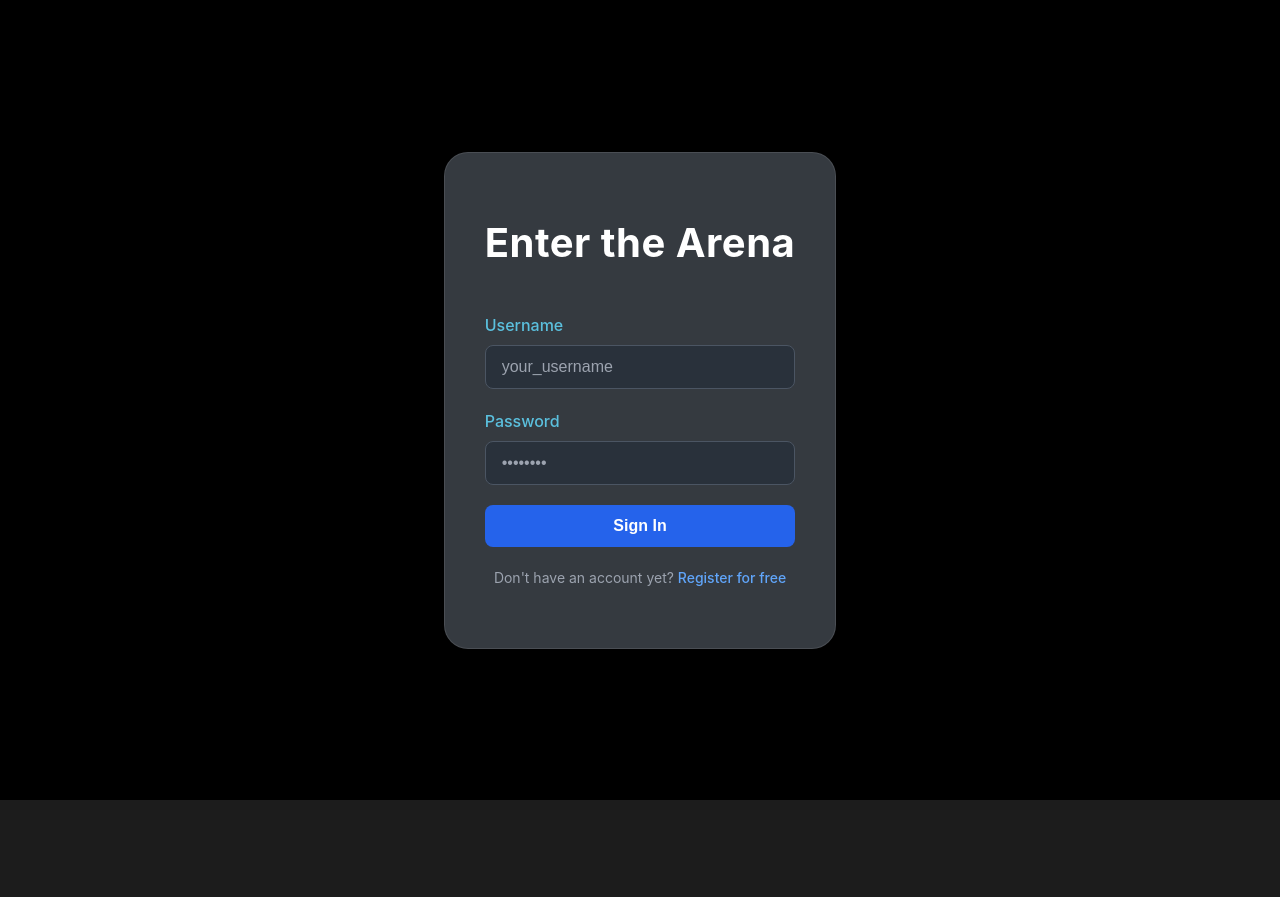
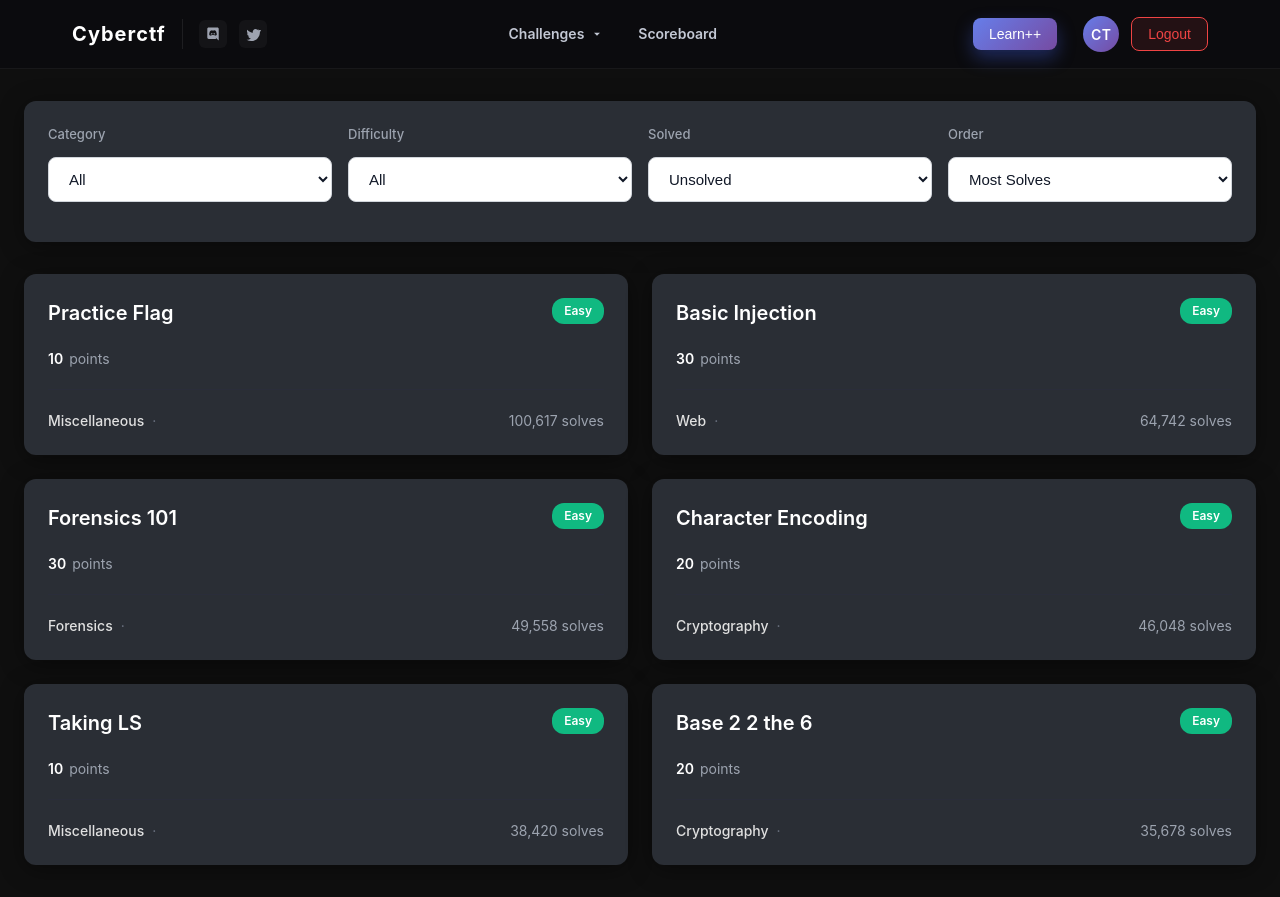
Before and after one commit to Pravith1/ctf_frontend, a React app in the folder ctf/: page /challenge in a window 1280 px wide. Before the commit this address led to /login. Before the commit the page ends 800 px from the top, so only its background shows below. Built offline with nearby package versions, Linux system fonts and the light colour scheme; sample sign-in values are in the browser's storage; the HTML template or start-up script is replaced by a standard one.

Commit message:
done with login

```diff
--- a/ctf/src/components/layout/CTFHeader.jsx
+++ b/ctf/src/components/layout/CTFHeader.jsx
@@ -55,14 +55,14 @@ export default function CTFHeader() {
     return () => window.removeEventListener('scroll', handleScroll);
   }, []);
 
-  const handleLogout = () => {
-    logout();
+  const handleLogout = async () => {
+    await logout();
     navigate('/');
   };
 
   const userInitials = useMemo(() => {
-    if (!user?.username) return '';
-    return user.username
+    if (!user?.team_name) return 'CT';
+    return user.team_name
       .split(' ')
       .map(part => part.charAt(0).toUpperCase())
       .slice(0, 2)
@@ -114,6 +114,74 @@ export default function CTFHeader() {
         </nav>
 
         <div className="ctf-actions">
+          <button
+            className="notification-btn"
+            aria-label="Notifications"
+            style={{ background: 'none', border: 'none', cursor: 'pointer', color: 'inherit' }}
+          >
+            <BellIcon />
+          </button>
+          <button
+            className="learn-btn"
+            onClick={() => navigate('/learn')}
+            style={{
+              padding: '8px 16px',
+              background: 'linear-gradient(135deg, #667eea 0%, #764ba2 100%)',
+              border: 'none',
+              borderRadius: '8px',
+              color: 'white',
+              fontSize: '14px',
+              fontWeight: '500',
+              cursor: 'pointer',
+              marginRight: '12px'
+            }}
+          >
+            Learn++
+          </button>
+          <div className="user-menu" style={{ position: 'relative', display: 'inline-flex', alignItems: 'center', gap: '12px' }}>
+            <div
+              className="user-avatar"
+              style={{
+                width: '36px',
+                height: '36px',
+                borderRadius: '50%',
+                background: 'linear-gradient(135deg, #667eea 0%, #764ba2 100%)',
+                display: 'flex',
+                alignItems: 'center',
+                justifyContent: 'center',
+                fontSize: '14px',
+                fontWeight: '600',
+                color: 'white'
+              }}
+            >
+              {userInitials}
+            </div>
+            <button
+              onClick={handleLogout}
+              className="logout-btn"
+              style={{
+                padding: '8px 16px',
+                background: 'rgba(239, 68, 68, 0.1)',
+                border: '1px solid #ef4444',
+                borderRadius: '8px',
+                color: '#ef4444',
+                fontSize: '14px',
+                fontWeight: '500',
+                cursor: 'pointer',
+                transition: 'all 0.2s ease'
+              }}
+              onMouseEnter={(e) => {
+                e.target.style.background = '#ef4444';
+                e.target.style.color = 'white';
+              }}
+              onMouseLeave={(e) => {
+                e.target.style.background = 'rgba(239, 68, 68, 0.1)';
+                e.target.style.color = '#ef4444';
+              }}
+            >
+              Logout
+            </button>
+          </div>
         </div>
       </div>
     </header>
--- a/ctf/src/context/AuthContext.jsx
+++ b/ctf/src/context/AuthContext.jsx
@@ -1,74 +1,121 @@
 import React, { createContext, useContext, useState, useEffect } from 'react';
+import * as api from '../api';
 
 const AuthContext = createContext(null);
 
 export const AuthProvider = ({ children }) => {
   const [user, setUser] = useState(null);
   const [isLoading, setIsLoading] = useState(true);
+  const [isAdminUser, setIsAdminUser] = useState(false);
 
   // Check if user is logged in on mount
   useEffect(() => {
     const storedUser = localStorage.getItem('user');
-    const token = localStorage.getItem('token');
 
-    if (storedUser && token) {
+    if (storedUser) {
       try {
-        setUser(JSON.parse(storedUser));
+        const userData = JSON.parse(storedUser);
+        setUser(userData);
+        // Set admin status from user field (fallback until backend endpoint is ready)
+        setIsAdminUser(userData.field === 'admin');
       } catch (error) {
         console.error('Error parsing stored user:', error);
         localStorage.removeItem('user');
-        localStorage.removeItem('token');
       }
     }
     setIsLoading(false);
   }, []);
 
-  // Login function - will be called from LoginPage
+  // Check admin status from backend (optional - only if endpoint exists)
+  const checkAdminStatus = async () => {
+    try {
+      const response = await api.checkAdmin();
+      // Backend returns: { isAdmin: true/false }
+      setIsAdminUser(response.isAdmin === true);
+    } catch (error) {
+      // If endpoint doesn't exist (404), fall back to field check
+      console.log('Admin endpoint not available, using field check');
+      setIsAdminUser(user?.field === 'admin');
+    }
+  };
+
+  // Signup function - matches backend: { email, team_name, password, year }
+  const signup = async (signupData) => {
+    try {
+      const response = await api.signup(signupData);
+
+      // Backend returns: { user: { email, team_name, year, field } }
+      // Cookie is set automatically by backend
+      const userData = {
+        email: response.user.email,
+        team_name: response.user.team_name,
+        year: response.user.year,
+        field: response.user.field
+      };
+
+      localStorage.setItem('user', JSON.stringify(userData));
+      setUser(userData);
+
+      // Set admin status based on field
+      setIsAdminUser(userData.field === 'admin');
+
+      return { success: true, user: userData };
+    } catch (error) {
+      console.error('Signup error:', error);
+      const message = error.response?.data?.message || 'Signup failed. Please try again.';
+      return { success: false, message };
+    }
+  };
+
+  // Login function - matches backend: { team_name, password }
   const login = async (credentials) => {
     try {
-      const dummyResponse = {
-        success: true,
-        token: 'dummy-jwt-token-' + Date.now(),
-        user: {
-          id: 1,
-          username: credentials.username,
-          email: credentials.email || `${credentials.username}@example.com`,
-          isAdmin: credentials.username === 'admin', // Set to true if username is 'admin'
-          country: 'IN',
-          points: 0
-        }
+      const response = await api.login(credentials);
+
+      // Backend returns: { user: { email, team_name, year, field } }
+      // Cookie is set automatically by backend
+      const userData = {
+        email: response.user.email,
+        team_name: response.user.team_name,
+        year: response.user.year,
+        field: response.user.field
       };
 
-      if (dummyResponse.success) {
-        // Store token
-        localStorage.setItem('token', dummyResponse.token);
+      localStorage.setItem('user', JSON.stringify(userData));
+      setUser(userData);
 
-        // Store user data
-        localStorage.setItem('user', JSON.stringify(dummyResponse.user));
+      // Check admin status from backend
+      await checkAdminStatus();
 
-        // Update state
-        setUser(dummyResponse.user);
-
-        return { success: true, user: dummyResponse.user };
-      } else {
-        return { success: false, message: 'Invalid credentials' };
-      }
+      return { success: true, user: userData };
     } catch (error) {
       console.error('Login error:', error);
-      return { success: false, message: 'Login failed. Please try again.' };
+      const message = error.response?.data?.message || 'Login failed. Please try again.';
+      return { success: false, message };
     }
   };
 
   // Logout function
-  const logout = () => {
-    localStorage.removeItem('token');
-    localStorage.removeItem('user');
-    setUser(null);
+  const logout = async () => {
+    try {
+      await api.logout();
+      localStorage.removeItem('user');
+      setUser(null);
+      setIsAdminUser(false);
+      return { success: true };
+    } catch (error) {
+      console.error('Logout error:', error);
+      // Even if API call fails, clear local state
+      localStorage.removeItem('user');
+      setUser(null);
+      setIsAdminUser(false);
+      return { success: false, message: error.message };
+    }
   };
 
   // Check if user is admin
   const isAdmin = () => {
-    return user?.isAdmin === true;
+    return isAdminUser === true;
   };
 
   // Check if user is authenticated
@@ -79,6 +126,7 @@ export const AuthProvider = ({ children }) => {
   const value = {
     user,
     isLoading,
+    signup,
     login,
     logout,
     isAdmin,
--- a/ctf/src/pages/LoginPage.jsx
+++ b/ctf/src/pages/LoginPage.jsx
@@ -5,15 +5,17 @@ import "./LoginPage.css"
 
 export default function ArenaLogin() {
 	const navigate = useNavigate();
-	const { login } = useAuth();
+	const { login, signup } = useAuth();
 	const [isLogin, setIsLogin] = useState(true);
 	const [formData, setFormData] = useState({
-		username: '',
+		team_name: '',
 		email: '',
 		password: '',
-		confirmPassword: ''
+		confirmPassword: '',
+		year: ''
 	});
 	const [isHovered, setIsHovered] = useState(false);
+	const [error, setError] = useState('');
 
 	const handleInputChange = (e) => {
 		setFormData({
@@ -23,50 +25,63 @@ export default function ArenaLogin() {
 	};
 
 	const handleSubmit = async () => {
+		setError('');
+
 		if (isLogin) {
-			// Login logic (only username + password)
-			if (!formData.username || !formData.password) {
-				alert('Please enter username and password');
+			// Login logic - backend expects: { team_name, password }
+			if (!formData.team_name || !formData.password) {
+				setError('Please enter team name and password');
 				return;
 			}
 
-			const result = await login({ username: formData.username, password: formData.password });
+			const result = await login({
+				team_name: formData.team_name,
+				password: formData.password
+			});
 
 			if (result.success) {
-				// Redirect based on role
-				navigate(result.role === 'admin' ? '/admin' : '/leaderboard');
+				// Redirect based on user field
+				navigate(result.user.field === 'admin' ? '/admin' : '/leaderboard');
 			} else {
-				alert(result.message || 'Login failed');
+				setError(result.message || 'Login failed');
 			}
 		} else {
-			// Register logic (username + email + password + confirmPassword)
-			if (!formData.username || !formData.email || !formData.password || !formData.confirmPassword) {
-				alert('Please fill all fields');
+			// Signup logic - backend expects: { email, team_name, password, year }
+			if (!formData.email || !formData.team_name || !formData.password || !formData.confirmPassword || !formData.year) {
+				setError('Please fill all fields');
+				return;
+			}
+
+			// Validate email domain
+			if (!formData.email.endsWith('@psgtech.ac.in')) {
+				setError('Please use your official PSG Tech email (@psgtech.ac.in)');
 				return;
 			}
 
 			if (formData.password !== formData.confirmPassword) {
-				alert('Passwords do not match');
+				setError('Passwords do not match');
 				return;
 			}
 
-			const result = await login({
-				username: formData.username,
+			const result = await signup({
 				email: formData.email,
-				password: formData.password
+				team_name: formData.team_name,
+				password: formData.password,
+				year: parseInt(formData.year)
 			});
 
 			if (result.success) {
-				navigate(result.role === 'admin' ? '/admin' : '/leaderboard');
+				navigate('/leaderboard');
 			} else {
-				alert(result.message || 'Registration failed');
+				setError(result.message || 'Registration failed');
 			}
 		}
 	};
 
 	const toggleMode = () => {
 		setIsLogin(!isLogin);
-		setFormData({ username: '', email: '', password: '', confirmPassword: '' });
+		setFormData({ team_name: '', email: '', password: '', confirmPassword: '', year: '' });
+		setError('');
 	};
 
 	return (
@@ -78,32 +93,66 @@ export default function ArenaLogin() {
 			>
 				<h1 className="login-title">{isLogin ? 'Enter the Arena' : 'Join the Arena'}</h1>
 
+				{error && (
+					<div style={{
+						background: 'rgba(239, 68, 68, 0.1)',
+						border: '1px solid #ef4444',
+						color: '#ef4444',
+						padding: '12px',
+						borderRadius: '8px',
+						marginBottom: '16px',
+						fontSize: '14px'
+					}}>
+						{error}
+					</div>
+				)}
+
 				<div>
-					{/* Username */}
+					{/* Team Name */}
 					<div className="form-group">
-						<label className="form-label">Username</label>
+						<label className="form-label">Team Name</label>
 						<input
 							type="text"
-							name="username"
-							value={formData.username}
+							name="team_name"
+							value={formData.team_name}
 							onChange={handleInputChange}
-							placeholder="your_username"
+							placeholder="your_team_name"
 							className="form-input"
 						/>
 					</div>
 
-					{/* Email only for register */}
+					{/* Email only for signup */}
 					{!isLogin && (
 						<div className="form-group">
-							<label className="form-label">Email</label>
+							<label className="form-label">Email (@psgtech.ac.in)</label>
 							<input
 								type="email"
 								name="email"
 								value={formData.email}
 								onChange={handleInputChange}
-								placeholder="your.email@example.com"
+								placeholder="your.email@psgtech.ac.in"
 								className="form-input"
 							/>
+						</div>
+					)}
+
+					{/* Year only for signup */}
+					{!isLogin && (
+						<div className="form-group">
+							<label className="form-label">Year</label>
+							<select
+								name="year"
+								value={formData.year}
+								onChange={handleInputChange}
+								className="form-input"
+								style={{ cursor: 'pointer' }}
+							>
+								<option value="">Select Year</option>
+								<option value="1">1st Year</option>
+								<option value="2">2nd Year</option>
+								<option value="3">3rd Year</option>
+								<option value="4">4th Year</option>
+							</select>
 						</div>
 					)}
 
```
Also changed, not shown: ctf/src/api.js (+7 -0 lines), 1 other file (tests, documents, lock files or other folders).
